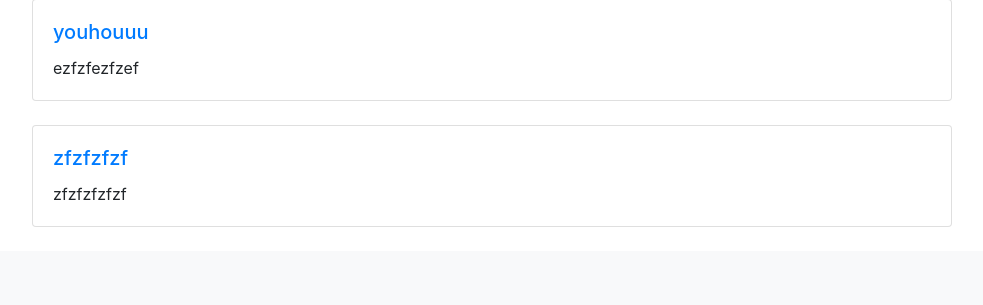
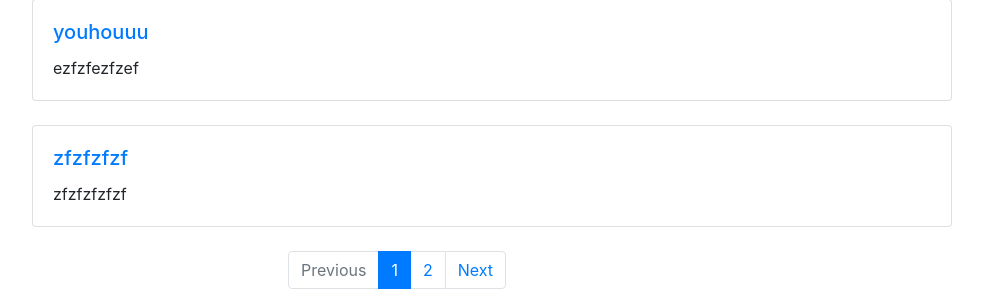
Before and after one commit to Romichelamiche/forum_app_import_all, a Django app: page /forumapp/index in a window 1280 px wide. Shown: the part 647-952 px from the top of the page, without its empty margins (243-1226 px from the left). Before the commit the page ends 874 px from the top, so only its background shows below. Run offline with Django 3.2, Linux system fonts and the light colour scheme; data comes from the database, SQL or seed files in the repository; both versions use the stored data as it was after the commit.

Commit message:
pagination de la page Index

```diff
--- a/forumapp/templates/forumapp/index.html
+++ b/forumapp/templates/forumapp/index.html
@@ -7,7 +7,7 @@
     </div>
 </div>
 <br>
-{% for p in problems %}
+{% for p in problems_list %}
     <div class="container">
         <div class="row justify-content-end">
             <div class="col-10">
@@ -25,4 +25,54 @@
     </div>
     <br>
 {% endfor %}
+
+<!-- Pagination -->
+{% if problems_list.has_other_pages %}
+<div class="container">
+    <div class="row justify-content-center">
+        <nav aria-label="Search results pages">
+            <ul class="pagination">
+
+            <!-- Gestion de la page précédente -->
+            {% if problems_list.has_previous %}
+                <li class="page-item">
+                  <a class="page-link" href="?page={{ page_obj.previous_page_number }}" tabindex="-1">Previous</a>
+                </li>
+            {% else %}
+                <li class="page-item disabled">
+                  <a class="page-link" href="?page=1" tabindex="-1" aria-disabled="true">Previous</a>
+                </li>
+            {% endif %}
+
+            <!-- Gestion de la page active -->
+            {% for i in paginator.page_range %}
+                {% if i == problems_list.number %}
+                    <li class="page-item active">
+                      <a class="page-link">{{ i }}<span class="sr-only">(current)</span></a>
+                    </li>
+
+            <!-- Gestion des autres pages classiques -->
+                {% else %}
+                    <li class="page-item">
+                      <a class="page-link" href="?page={{ i }}">{{ i }}</a>
+                    </li>
+                {% endif %}
+            {% endfor %}
+
+                <!-- Gestion de la page suivante -->
+                {% if problems_list.has_next %}
+                    <li class="page-item">
+                        <a class="page-link" href="?page={{ page_obj.next_page_number }}">Next</a>
+                    </li>
+                {% else %}
+                    <li class="page-item disabled">
+                      <a class="page-link" href="#" aria-disabled="true">Next</a>
+                    </li>
+                {% endif %}
+
+            </ul>
+        </nav>
+    </div>
+</div>
+{% endif %}
 {% endblock %}
--- a/forumapp/views.py
+++ b/forumapp/views.py
@@ -5,7 +5,7 @@ from django.template import loader
 from django.shortcuts import get_object_or_404, render, redirect
 from forumapp.forms import ProblemeForm, CommentaireForm
 from django.contrib.auth.forms import UserCreationForm, UserChangeForm
-from django.core.paginator import Paginator
+from django.core.paginator import Paginator, EmptyPage, PageNotAnInteger
 from django.db.models import Q, Count
 from django.contrib.auth import authenticate, login, logout
 from django.contrib import messages
@@ -16,23 +16,26 @@ import datetime
 
 
 def problem_index(request, ):
-    problem_list = Probleme.objects.all()
-    page_number = request.GET.get('page', 1)
+    # Gérer la pagination
+    problems = Probleme.objects.all()
+    paginator = Paginator(problems, 6)
+    page = request.GET.get('page', 1) #Ramene 1 si page est vide
 
-    paginator = Paginator(problem_list, 6)
-
-    problems = paginator.page(page_number)
-
-    #Compter le nombre de problemes en tout
-    problem_count = problem_list.count()
+    try:
+        problems_list = paginator.page(page) #on construit une page via paginator
+    except PageNotAnInteger:
+        problems_list = paginator.page(1)
+    except EmptyPage:
+        problems_list = paginator.page(paginator.num_pages)
 
     #Compter le nombre total de commentaires groupés par probleme
-    comment_count_per_problem = Commentaire.objects.values('probleme__titre_probleme').annotate(com_count=Count('commentaire')).exclude(probleme__titre_probleme=None).order_by('-com_count')
+    #comment_count_per_problem = Commentaire.objects.values('probleme__titre_probleme').annotate(com_count=Count('commentaire')).exclude(probleme__titre_probleme=None).order_by('-com_count')
 
     template = loader.get_template('forumapp/index.html')
     context = {'problems': problems,
-               'count': problem_count,
-               'problem_with_high_count': comment_count_per_problem,
+               'problems_list': problems_list,
+               'paginator' : paginator,
+               'page' : page,
                }
     return render(request, 'forumapp/index.html', context)
 
```
Also changed, not shown: db_071120.sqlite3 (added).
